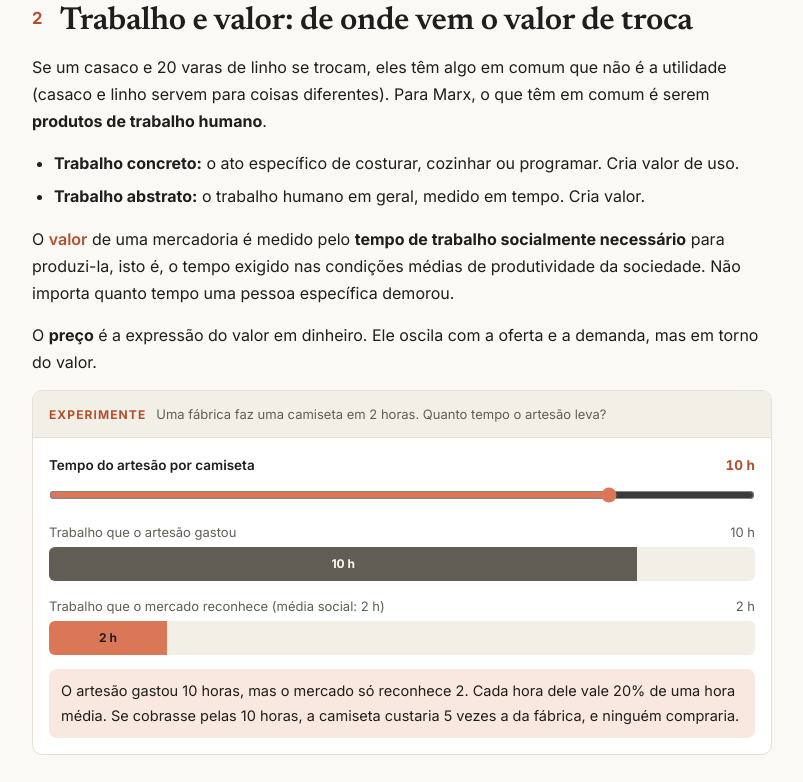
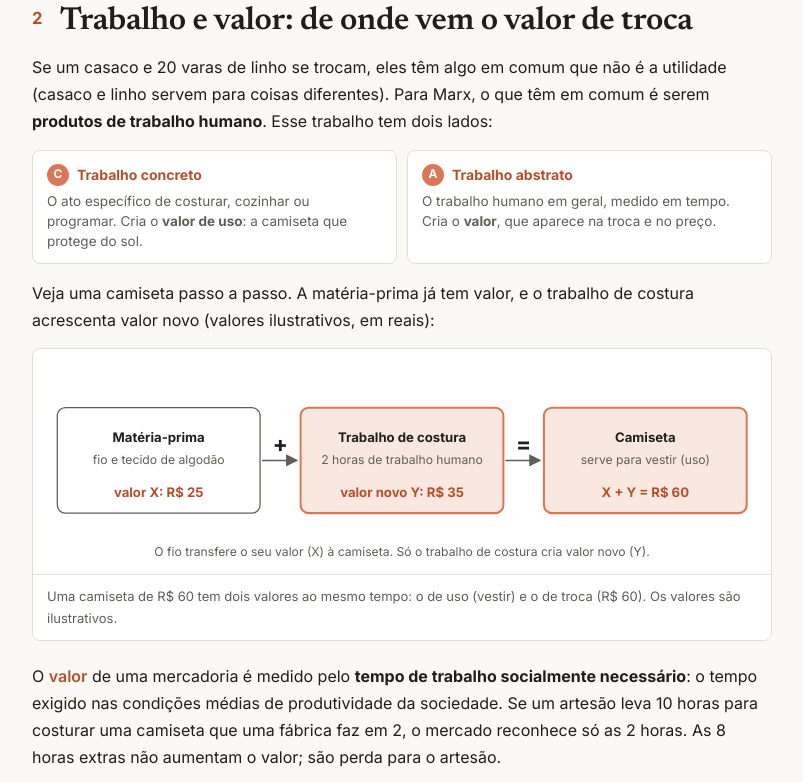
Before and after one commit to m-gnum/guia-conceitos-basicos-marxismo, a plain HTML site: page index.html in a window 1280 px wide. Shown: the part 3143-3925 px from the top of the page, without its empty margins (340-1143 px from the left). Drawn offline with Linux system fonts and the light colour scheme.

Commit message:
Trabalho e valor: sequência visual X + Y com a camiseta, trabalho concreto e abstrato; widget trocado por texto; camiseta retomada no fetichismo
Co-Authored-By: Claude Haiku 5.5 <noreply@anthropic.com>

```diff
--- a/index.html
+++ b/index.html
@@ -276,6 +276,7 @@ p.slogan{font:600 clamp(20px,3.4vw,26px)/1.3 var(--f-display);margin:0 0 6px;tex
 .dcard li:last-child{margin-bottom:0}
 .dcard li b{display:block;font-size:13.5px}
 .dcard li span{display:block;font-size:12.5px;line-height:1.4;color:var(--muted)}
+.dcard p{margin:0;font-size:13.5px;line-height:1.45;color:var(--muted)}
 
 </style>
 </head>
@@ -338,27 +339,42 @@ p.slogan{font:600 clamp(20px,3.4vw,26px)/1.3 var(--f-display);margin:0 0 6px;tex
 <div class="callout"><b class="t">Roupa · fast fashion no Atacama</b><p>No deserto do Atacama, no Chile, estimativas divulgadas pela agência AFP em 2021 indicam que cerca de 59 mil toneladas de roupas usadas e encalhadas chegam por ano ao porto de Iquique, e que ao menos 39 mil toneladas acabam despejadas em lixões no deserto. Peças que ainda vestem, mas não acham comprador, viram resíduo: o valor de uso se perde porque o valor de troca não se realizou.</p></div>
 
 <h2 id="trabalho-e-valor"><span class="n">2 </span>Trabalho e valor: de onde vem o valor de troca</h2>
-<p>Se um casaco e 20 varas de linho se trocam, eles têm algo em comum que não é a utilidade (casaco e linho servem para coisas diferentes). Para Marx, o que têm em comum é serem <b>produtos de trabalho humano</b>.</p>
-<ul>
-  <li><b>Trabalho concreto:</b> o ato específico de costurar, cozinhar ou programar. Cria valor de uso.</li>
-  <li><b>Trabalho abstrato:</b> o trabalho humano em geral, medido em tempo. Cria valor.</li>
-</ul>
-<p>O <span class="term">valor</span> de uma mercadoria é medido pelo <b>tempo de trabalho socialmente necessário</b> para produzi-la, isto é, o tempo exigido nas condições médias de produtividade da sociedade. Não importa quanto tempo uma pessoa específica demorou.</p>
+<p>Se um casaco e 20 varas de linho se trocam, eles têm algo em comum que não é a utilidade (casaco e linho servem para coisas diferentes). Para Marx, o que têm em comum é serem <b>produtos de trabalho humano</b>. Esse trabalho tem dois lados:</p>
+<div class="dgrid">
+  <div class="dcard"><b class="dt"><i>C</i>Trabalho concreto</b><p>O ato específico de costurar, cozinhar ou programar. Cria o <b>valor de uso</b>: a camiseta que protege do sol.</p></div>
+  <div class="dcard"><b class="dt"><i>A</i>Trabalho abstrato</b><p>O trabalho humano em geral, medido em tempo. Cria o <b>valor</b>, que aparece na troca e no preço.</p></div>
+</div>
+<p>Veja uma camiseta passo a passo. A matéria-prima já tem valor, e o trabalho de costura acrescenta valor novo (valores ilustrativos, em reais):</p>
+<figure class="diagram-fig">
+<svg viewBox="0 0 720 210" role="img" aria-label="Uma matéria-prima de valor X, somada ao trabalho de costura, que acrescenta valor Y, dá uma camiseta de valor X + Y.">
+  <defs><marker id="tr-a" viewBox="0 0 8 8" refX="7" refY="4" markerWidth="8" markerHeight="8" orient="auto"><path d="M0 0L8 4L0 8z" class="mk"/></marker></defs>
+  <rect class="bx" x="20" y="50" width="200" height="104" rx="8"/>
+  <text x="120" y="84" text-anchor="middle" class="b">Matéria-prima</text>
+  <text x="120" y="106" text-anchor="middle" class="m">fio e tecido de algodão</text>
+  <text x="120" y="138" text-anchor="middle" class="hot b">valor X: R$ 25</text>
+  <line class="ln" x1="222" y1="102" x2="256" y2="102" marker-end="url(#tr-a)"/>
+  <text x="240" y="94" text-anchor="middle" class="b" style="font-size:22px">+</text>
+  <rect class="bx-hot" x="260" y="50" width="200" height="104" rx="8"/>
+  <text x="360" y="84" text-anchor="middle" class="b">Trabalho de costura</text>
+  <text x="360" y="106" text-anchor="middle" class="m">2 horas de trabalho humano</text>
+  <text x="360" y="138" text-anchor="middle" class="hot b">valor novo Y: R$ 35</text>
+  <line class="ln" x1="462" y1="102" x2="496" y2="102" marker-end="url(#tr-a)"/>
+  <text x="480" y="94" text-anchor="middle" class="b" style="font-size:22px">=</text>
+  <rect class="bx-hot" x="500" y="50" width="200" height="104" rx="8"/>
+  <text x="600" y="84" text-anchor="middle" class="b">Camiseta</text>
+  <text x="600" y="106" text-anchor="middle" class="m">serve para vestir (uso)</text>
+  <text x="600" y="138" text-anchor="middle" class="hot b">X + Y = R$ 60</text>
+  <text x="360" y="196" text-anchor="middle" class="m">O fio transfere o seu valor (X) à camiseta. Só o trabalho de costura cria valor novo (Y).</text>
+</svg>
+<figcaption>Uma camiseta de R$ 60 tem dois valores ao mesmo tempo: o de uso (vestir) e o de troca (R$ 60). Os valores são ilustrativos.</figcaption>
+</figure>
+<p>O <span class="term">valor</span> de uma mercadoria é medido pelo <b>tempo de trabalho socialmente necessário</b>: o tempo exigido nas condições médias de produtividade da sociedade. Se um artesão leva 10 horas para costurar uma camiseta que uma fábrica faz em 2, o mercado reconhece só as 2 horas. As 8 horas extras não aumentam o valor; são perda para o artesão.</p>
 <p>O <b>preço</b> é a expressão do valor em dinheiro. Ele oscila com a oferta e a demanda, mas em torno do valor.</p>
-
-<div class="widget" id="w-trab">
-  <header><b>Experimente</b><span>Uma fábrica faz uma camiseta em 2 horas. Quanto tempo o artesão leva?</span></header>
-  <div class="body">
-    <div class="ctl"><label for="wt-h">Tempo do artesão por camiseta <output id="wt-o">10 h</output></label><input id="wt-h" type="range" min="2" max="12" step="1" value="10"></div>
-    <div><div class="row-l"><span>Trabalho que o artesão gastou</span><span id="wt-a"></span></div><div class="bar"><div class="s-gray" id="wt-ba"></div></div></div>
-    <div><div class="row-l"><span>Trabalho que o mercado reconhece (média social: 2 h)</span><span>2 h</span></div><div class="bar"><div class="s-brand" id="wt-bb" style="width:16.7%"></div></div></div>
-    <p class="verdict" id="wt-v"></p>
-  </div>
-</div>
 
 <h2 id="dinheiro-e-fetichismo"><span class="n">3 </span>Dinheiro e fetichismo da mercadoria</h2>
 <p>Quando a troca se generaliza, uma mercadoria assume o papel de medida de todas as outras: o <b>dinheiro</b>, ou equivalente geral. Todo valor passa a ser expresso em preço.</p>
 <p>Isso tem um efeito que Marx chama de <span class="term">fetichismo da mercadoria</span>. No mercado, só vemos coisas com preços. A relação social entre as pessoas que produziram aquela coisa, em quais condições e com qual jornada, desaparece da vista. Parece que as coisas se relacionam entre si ("a camiseta vale 59,90"), quando na verdade são pessoas que se relacionam por meio das coisas.</p>
+<p>A camiseta da seção 2 mostra isso. Ela vale R$ 60 (R$ 25 do fio, que transfere o seu valor, e R$ 35 do trabalho de costura). No mercado, porém, ela aparece como <b>R$ 59,90</b>. O preço é só a forma em dinheiro desse valor, e é o único dado que o comprador vê: o fio, a costura e as pessoas que fizeram cada etapa somem por trás do número.</p>
 
 <figure class="diagram-fig">
 <svg viewBox="0 0 620 250" role="img" aria-label="O preço de uma camiseta é só um número; por trás dele há uma cadeia de trabalho de várias pessoas que o comprador não vê.">
@@ -990,19 +1006,6 @@ p.slogan{font:600 clamp(20px,3.4vw,26px)/1.3 var(--f-display);margin:0 0 6px;tex
   [].forEach.call(wu.querySelectorAll('button'),function(b){b.addEventListener('click',function(){showEx(b.getAttribute('data-k'))})});
   showEx('pao');
 
-  /* 2. trabalho socialmente necessário */
-  var wh=$('wt-h');
-  function trab(){
-    var h=+wh.value, pct=Math.round(200/h);
-    $('wt-o').textContent=h+' h'; $('wt-a').textContent=h+' h';
-    $('wt-ba').style.width=(h/12*100)+'%';
-    $('wt-ba').textContent=h+' h';
-    $('wt-bb').textContent='2 h';
-    $('wt-v').textContent=h===2
-      ? 'O tempo do artesão coincide com a média social: cada hora de trabalho dele vale integralmente.'
-      : 'O artesão gastou '+h+' horas, mas o mercado só reconhece 2. Cada hora dele vale '+pct+'% de uma hora média. Se cobrasse pelas '+h+' horas, a camiseta custaria '+pt(h/2,h%2?1:0)+' vezes a da fábrica, e ninguém compraria.';
-  }
-  wh.addEventListener('input',trab); trab();
 
   /* 6. mais-valia */
   var wj=$('wm-j'), wn=$('wm-n'), HV=30;
--- a/style.css
+++ b/style.css
@@ -267,3 +267,4 @@ p.slogan{font:600 clamp(20px,3.4vw,26px)/1.3 var(--f-display);margin:0 0 6px;tex
 .dcard li:last-child{margin-bottom:0}
 .dcard li b{display:block;font-size:13.5px}
 .dcard li span{display:block;font-size:12.5px;line-height:1.4;color:var(--muted)}
+.dcard p{margin:0;font-size:13.5px;line-height:1.45;color:var(--muted)}
```
Also changed, not shown: body.html (+31 -16 lines), script.js (+0 -13 lines).
